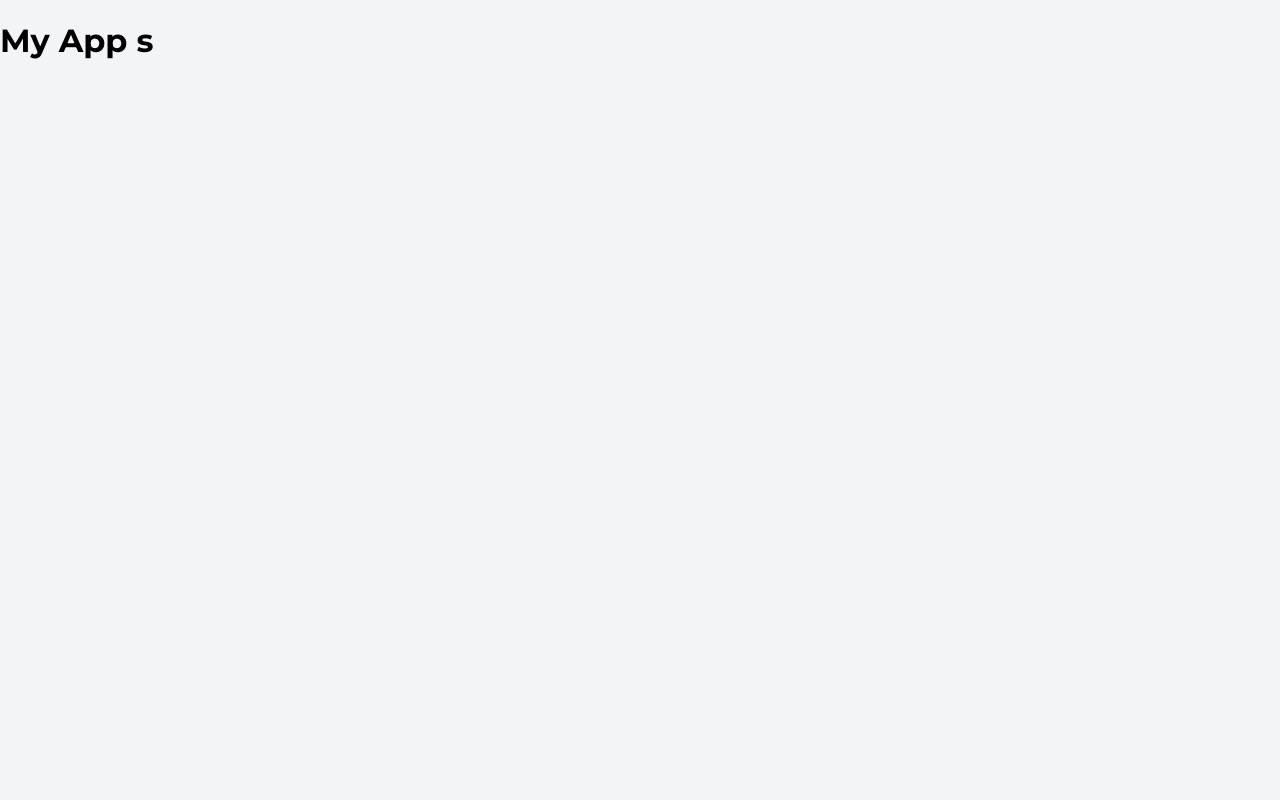
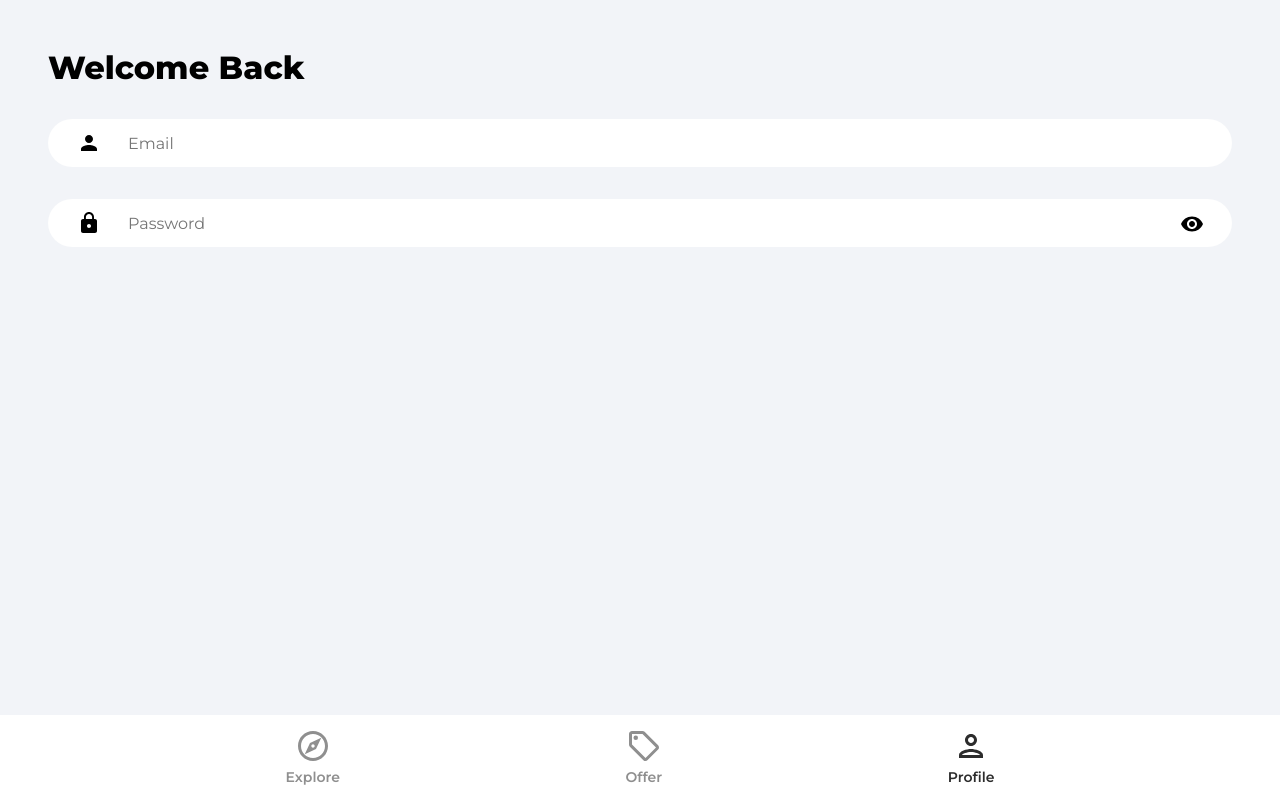
Before and after one commit to Abella-Jezreel/housing-market-place, a React (Create React App) app in the folder house-market-place/: page /profile in a window 1280 px wide. Built offline with nearby package versions, Linux system fonts and the light colour scheme.

Commit message:
Sign in Component UI

```diff
--- a/house-market-place/package.json
+++ b/house-market-place/package.json
@@ -9,6 +9,7 @@
     "firebase": "^10.12.2",
     "react": "^18.3.1",
     "react-dom": "^18.3.1",
+    "react-router-dom": "^6.23.1",
     "react-scripts": "5.0.1",
     "web-vitals": "^2.1.4"
   },
--- a/house-market-place/public/index.html
+++ b/house-market-place/public/index.html
@@ -24,7 +24,7 @@
       work correctly both with client-side routing and a non-root public URL.
       Learn how to configure a non-root public URL by running `npm run build`.
     -->
-    <title>React App</title>
+    <title>House Market Place</title>
   </head>
   <body>
     <noscript>You need to enable JavaScript to run this app.</noscript>
--- a/house-market-place/src/App.js
+++ b/house-market-place/src/App.js
@@ -1,8 +1,27 @@
+import { BrowserRouter as Router, Route, Routes } from "react-router-dom";
+import Explore from "./pages/Explore";
+import ForgotPassword from "./pages/ForgotPassword";
+import Offers from "./pages/Offers";
+import Profile from "./pages/Profile";
+import SignIn from "./pages/SignIn";
+import SignUp from "./pages/SignUp";
+import Navbar from "./components/Navbar";
 
 function App() {
   return (
     <>
-      <h1>My App s</h1>
+      <Router>
+        <Routes>
+          <Route path="/" element={<Explore />} />
+          <Route path="/sign-in" element={<SignIn />} />
+          <Route path="/sign-up" element={<SignUp />} />
+          <Route path="/forgot-password" element={<ForgotPassword />} />
+          <Route path="/offers" element={<Offers />} />
+          <Route path="/profile" element={<SignIn />} />
+        </Routes>
+        {/* Nav Bar*/}
+        <Navbar />
+      </Router>
     </>
   );
 }
--- /dev/null
+++ b/house-market-place/src/components/Navbar.jsx
@@ -0,0 +1,39 @@
+import React from 'react'
+import { useNavigate, useLocation } from 'react-router-dom'
+import {ReactComponent as OffersIcon} from '../assets/svg/localOfferIcon.svg'
+import {ReactComponent as ExploreIcon} from '../assets/svg/exploreIcon.svg'
+import {ReactComponent as PersonOutlineIcon} from '../assets/svg/personOutlineIcon.svg'
+
+function Navbar() {
+    const navigate = useNavigate();
+    const location = useLocation();
+
+    const pathMatch = (route) => {
+        if(location.pathname === route) {
+            return true;
+        }
+    }
+
+  return (
+    <footer className='navbar'>
+        <nav className="navbarNav">
+            <ul className="navbarListItems">
+                <li className="navbarListItem" onClick={() => navigate('/')}>
+                    <ExploreIcon fill={pathMatch('/') ? '#2c2c2c' : '#8f8f8f'} width='36px' height='36px'/>
+                    <p className={pathMatch('/') ? 'navbarListItemNameActive' : 'navbarListItemName'}>Explore</p>
+                </li>
+                <li className="navbarListItem" onClick={() => navigate('/offers')}>
+                    <OffersIcon fill={pathMatch('/offers') ? '#2c2c2c' : '#8f8f8f'} width='36px' height='36px'/>
+                    <p className={pathMatch('/offers') ? 'navbarListItemNameActive' : 'navbarListItemName'}>Offer</p>
+                </li>
+                <li className="navbarListItem" onClick={() => navigate('/profile')}>
+                    <PersonOutlineIcon fill={pathMatch('/profile') ? '#2c2c2c' : '#8f8f8f'} width='36px' height='36px'/>
+                    <p className={pathMatch('/profile') ? 'navbarListItemNameActive' : 'navbarListItemName'}>Profile</p>
+                </li>
+            </ul>
+        </nav>
+    </footer>
+  )
+}
+
+export default Navbar
--- /dev/null
+++ b/house-market-place/src/pages/Explore.jsx
@@ -0,0 +1,9 @@
+import React from 'react'
+
+function Explore() {
+  return (
+    <div>Explore</div>
+  )
+}
+
+export default Explore
--- /dev/null
+++ b/house-market-place/src/pages/ForgotPassword.jsx
@@ -0,0 +1,12 @@
+import React from 'react'
+import { BrowserRouter as Router, Route, Routes } from 'react-router-dom'
+
+function ForgotPassword() {
+  return (
+    <div>
+      Forgot Password
+    </div>
+  )
+}
+
+export default ForgotPassword
--- /dev/null
+++ b/house-market-place/src/pages/Offers.jsx
@@ -0,0 +1,9 @@
+import React from 'react'
+
+function Offers() {
+  return (
+    <div>Offers</div>
+  )
+}
+
+export default Offers
--- /dev/null
+++ b/house-market-place/src/pages/Profile.jsx
@@ -0,0 +1,11 @@
+import React from 'react'
+
+function Profile() {
+  return (
+    <div>
+      Profile
+    </div>
+  )
+}
+
+export default Profile
--- /dev/null
+++ b/house-market-place/src/pages/SignIn.jsx
@@ -0,0 +1,62 @@
+import React, { useState } from "react";
+import { Link, useNavigate } from "react-router-dom";
+import { ReactComponent as ArrowRightIcon } from "../assets/svg/keyboardArrowRightIcon.svg";
+import visibilityIcon from "../assets/svg/visibilityIcon.svg";
+
+function SignIn() {
+  const [showPassword, setShowPassword] = useState(false);
+  const [formData, setFormData] = useState({
+    email: "",
+    password: "",
+  });
+  const { email, password } = formData;
+
+  const navigate = useNavigate();
+
+  const onChange = (e) => {
+    setFormData({ ...formData, [e.target.name]: e.target.value });
+  };
+
+  console.log(formData, "formData");
+
+  return (
+    <>
+      <div className="pageContainer">
+        <header>
+          <p className="pageHeader">Welcome Back</p>
+        </header>
+
+        <form>
+          <input
+            type="email"
+            name="email"
+            className="emailInput"
+            placeholder="Email"
+            id="email"
+            value={email}
+            onChange={onChange}
+          />
+          <div className="passwordInputDiv">
+            <input
+              type={showPassword ? "text" : "password"}
+              name="password"
+              className="passwordInput"
+              placeholder="Password"
+              id="password"
+              value={password}
+              onChange={onChange}
+            />
+            <img
+              src={visibilityIcon}
+              alt="visibilityIcon"
+              className="showPassword"
+              onClick={() => setShowPassword(!showPassword)}
+            />
+          </div>
+        </form>
+      </div>
+    </>
+  );
+}
+
+export default SignIn;
--- /dev/null
+++ b/house-market-place/src/pages/SignUp.jsx
@@ -0,0 +1,11 @@
+import React from 'react'
+
+function SignUp() {
+  return (
+    <div>
+      SignUp
+    </div>
+  )
+}
+
+export default SignUp
```
